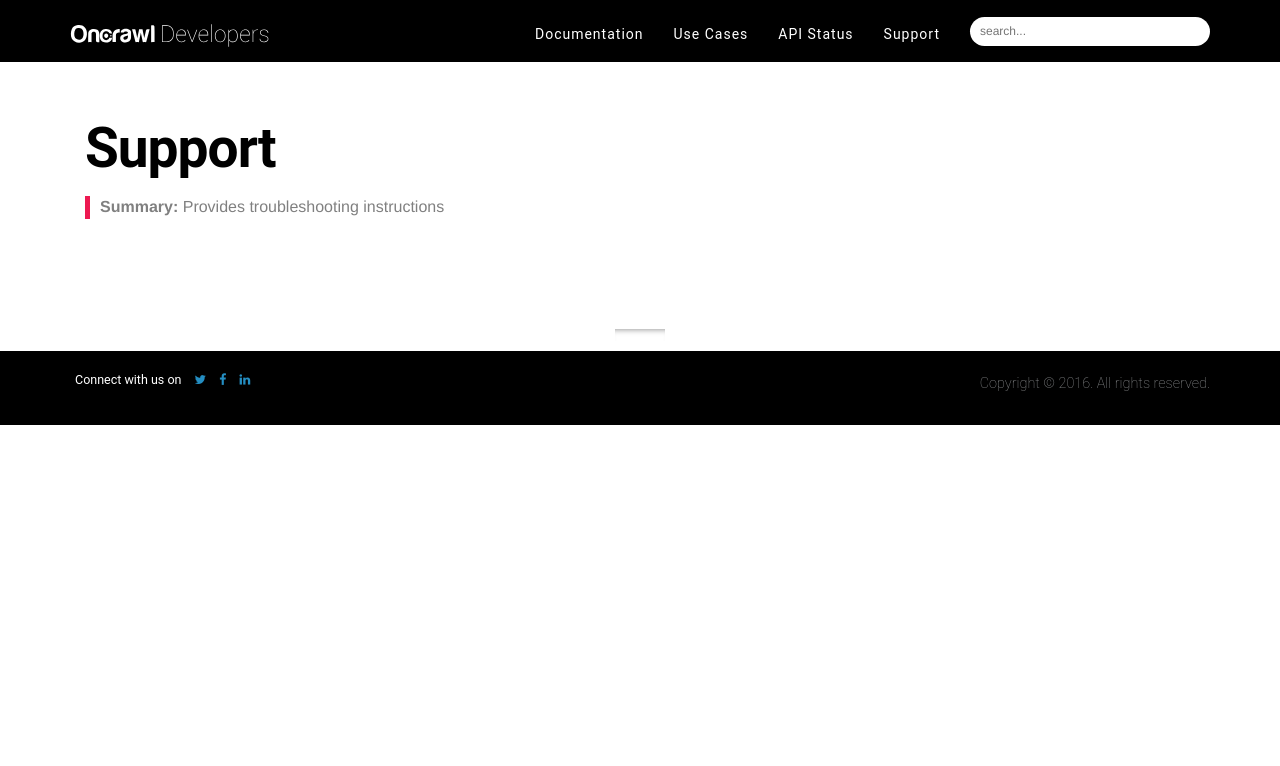
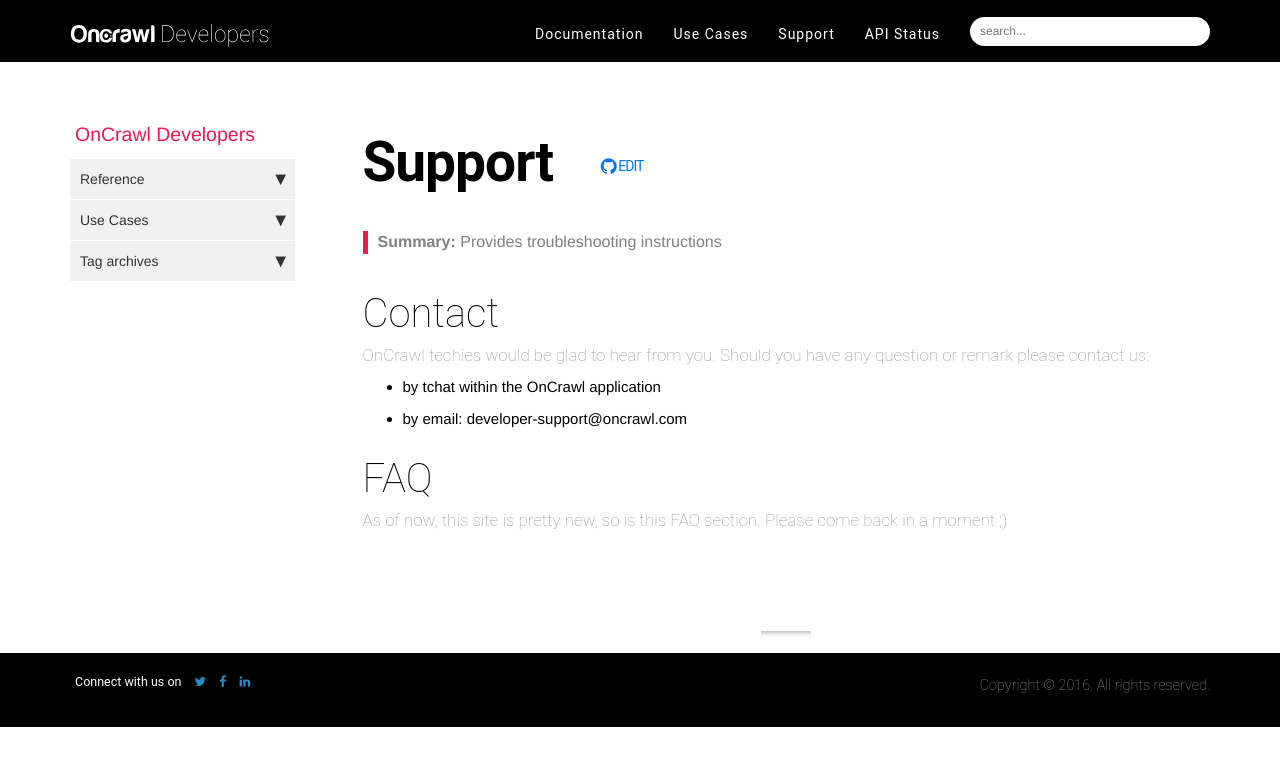
Before and after one commit to cogniteev/oncrawl-documentation-platform, a Jekyll site: the page built from pages/support.md, in a window 1280 px wide. Shown: the top 766 px of the page. Built offline with Jekyll 4.4.1, drawn with Linux system fonts in a browser that asks for light colours; nearby versions of some CDN libraries; comment, search, counter and statistics services are not loaded.

Commit message:
Fix Edit on Github / API Status / Support page

```diff
--- a/_config.yml
+++ b/_config.yml
@@ -10,7 +10,7 @@
 company_name: Cogniteev
 # this appears in the footer
 
-github_editme_path: cogniteev/oncrawl-documentation-platform/blob/master
+github_editme_path: cogniteev/oncrawl-documentation-platform/blob/master/pages
 # if you're using Github, provide the basepath to the branch you've created for reviews, following the sample here. if not, leave this value blank.
 
 disqus_shortname:
--- a/_data/topnav.yml
+++ b/_data/topnav.yml
@@ -27,8 +27,7 @@
 - title: Topnav right
   items:
     - title: Use Cases
-      url: /guides
-    - title: API Status
-      url: /status
+      url: guides
     - title: Support
       url: support
+    - title: API Status <i id="api_status"></i>
--- a/_layouts/page.html
+++ b/_layouts/page.html
@@ -4,7 +4,7 @@
 
 <div class="post-header">
   <h1 class="post-title-main">{{ page.title }}
-  {% unless jekyll.environment == "production" or page.github_editme == false %}
+  {% unless page.github_editme == false %}
   {% if site.github_editme_path %}
   <a
     target="_blank"
@@ -72,3 +72,21 @@
 </div>
 
 {{site.data.alerts.hr_shaded}}
+
+
+<script>
+$(document).ready(function () {
+    $.ajax({
+        type: 'GET',
+        url: 'https://app.oncrawl.com/api/is_alive',
+        data: { get_param: 'value' },
+        success: function (data) {
+            if (data == "all fine") {
+              $('#api_status').html("<i class=\"fa fa-check-circle-o\" aria-hidden=\"true\"></i>");
+            } else {
+              $('#api_status').html("<i class=\"fa fa-times-circle\" aria-hidden=\"true\"></i>");
+            }
+        }
+    });
+});
+</script>
--- a/css/customstyles.css
+++ b/css/customstyles.css
@@ -1849,3 +1849,11 @@
 @media (min-width: 1200px) and (max-width: 3000px) {
 
 }
+
+.fa-check-circle-o {
+  color: #77b300;
+}
+
+.fa-times-circle {
+  color: #e62e00;
+}
--- a/pages/support.md
+++ b/pages/support.md
@@ -4,6 +4,20 @@
 keywords: support
 last_update: October, 27, 2016
 summary: "Provides troubleshooting instructions"
-sidebar: other
+sidebar: mydoc_sidebar
 permalink: support
+toc: false
 ---
+
+## Contact
+
+OnCrawl techies would be glad to hear from you. Should you have any
+question or remark please contact us:
+
+* by tchat within the OnCrawl application
+* by email: {{ site.feedback_email }}
+
+## FAQ
+
+As of now, this site is pretty new, so is this FAQ section.
+Please come back in a moment ;)
```
